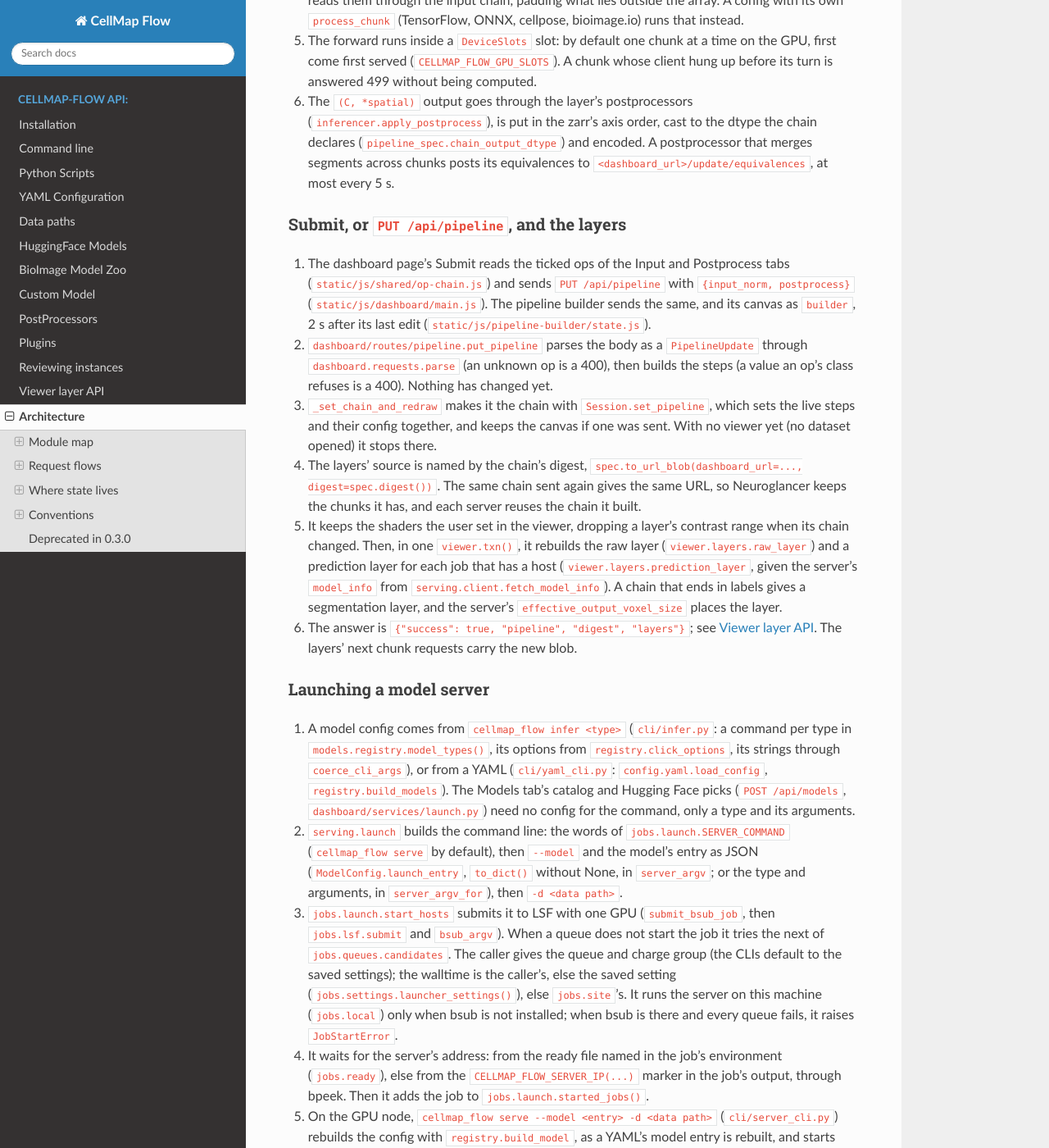
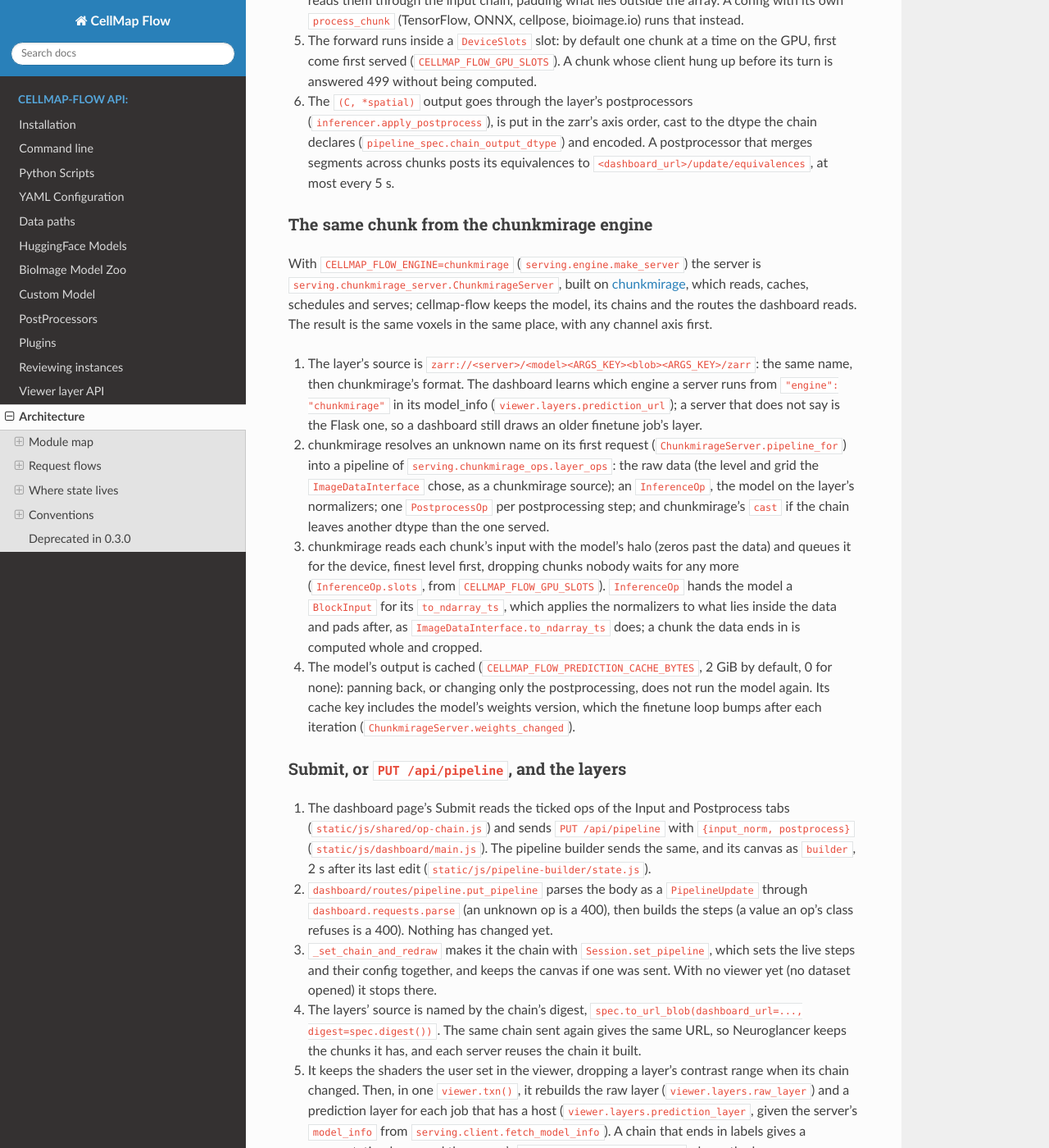
Before and after one commit to janelia-cellmap/cellmap-flow, a Sphinx documentation site: the page built from docs/source/architecture.rst, in a window 1280 px wide and 1400 px high, scrolled down 5105 px. Shown: the whole window at 82% size. Built offline with Sphinx 7.4.7 and the Read the Docs theme 3.1.0, drawn with Linux system fonts in a browser that asks for light colours; pages that are not in the unit, such as notebooks, are missing from menus.

Commit message:
Document the chunkmirage engine

```diff
--- a/docs/source/architecture.rst
+++ b/docs/source/architecture.rst
@@ -409,6 +409,42 @@ A chunk served to Neuroglancer
    encoded. A postprocessor that merges segments across chunks posts its
    equivalences to ``<dashboard_url>/update/equivalences``, at most every
    5 s.
+
+The same chunk from the chunkmirage engine
+~~~~~~~~~~~~~~~~~~~~~~~~~~~~~~~~~~~~~~~~~~
+
+With ``CELLMAP_FLOW_ENGINE=chunkmirage`` (``serving.engine.make_server``) the
+server is ``serving.chunkmirage_server.ChunkmirageServer``, built on
+`chunkmirage <https://github.com/yuriyzubov/chunkmirage>`_, which reads,
+caches, schedules and serves; cellmap-flow keeps the model, its chains and
+the routes the dashboard reads. The result is the same voxels in the same
+place, with any channel axis first.
+
+#. The layer's source is ``zarr://<server>/<model><ARGS_KEY><blob><ARGS_KEY>/zarr``:
+   the same name, then chunkmirage's format. The dashboard learns which
+   engine a server runs from ``"engine": "chunkmirage"`` in its model_info
+   (``viewer.layers.prediction_url``); a server that does not say is the
+   Flask one, so a dashboard still draws an older finetune job's layer.
+#. chunkmirage resolves an unknown name on its first request
+   (``ChunkmirageServer.pipeline_for``) into a pipeline of
+   ``serving.chunkmirage_ops.layer_ops``: the raw data (the level and grid
+   the ``ImageDataInterface`` chose, as a chunkmirage source); an
+   ``InferenceOp``, the model on the layer's normalizers; one
+   ``PostprocessOp`` per postprocessing step; and chunkmirage's ``cast`` if
+   the chain leaves another dtype than the one served.
+#. chunkmirage reads each chunk's input with the model's halo (zeros past
+   the data) and queues it for the device, finest level first, dropping
+   chunks nobody waits for any more (``InferenceOp.slots``, from
+   ``CELLMAP_FLOW_GPU_SLOTS``). ``InferenceOp`` hands the model a
+   ``BlockInput`` for its ``to_ndarray_ts``, which applies the normalizers
+   to what lies inside the data and pads after, as
+   ``ImageDataInterface.to_ndarray_ts`` does; a chunk the data ends in is
+   computed whole and cropped.
+#. The model's output is cached (``CELLMAP_FLOW_PREDICTION_CACHE_BYTES``,
+   2 GiB by default, 0 for none): panning back, or changing only the
+   postprocessing, does not run the model again. Its cache key includes the
+   model's weights version, which the finetune loop bumps after each
+   iteration (``ChunkmirageServer.weights_changed``).
 
 Submit, or ``PUT /api/pipeline``, and the layers
 ~~~~~~~~~~~~~~~~~~~~~~~~~~~~~~~~~~~~~~~~~~~~~~~~
```
Also changed, not shown: CHANGELOG.md (+1 -0 lines).
